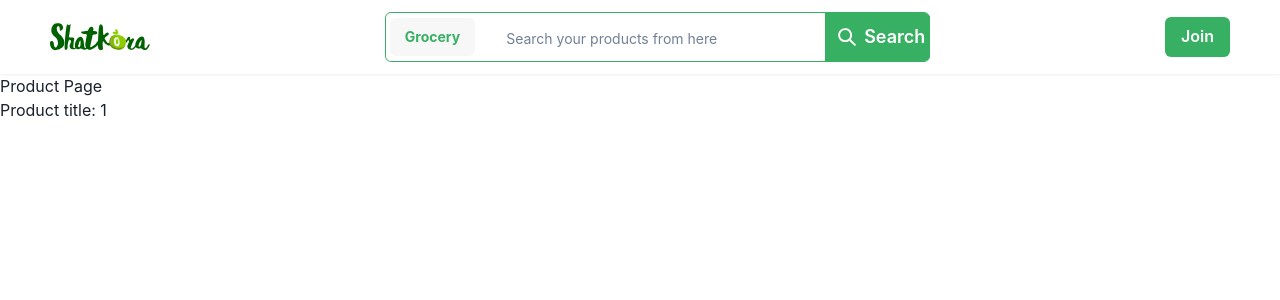
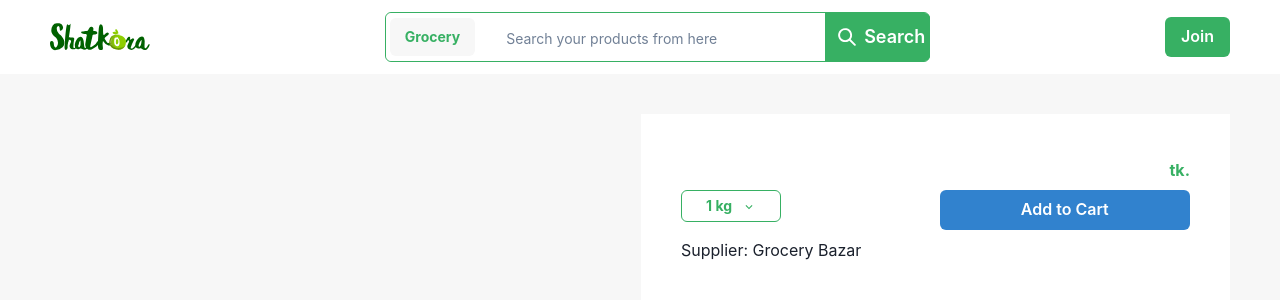
Before and after one commit to mahfuj02/grocery-bazar, a Next.js app: page /product/1 in a window 1280 px wide. Shown: the top 300 px of the page. Built offline with nearby package versions, Linux system fonts and the light colour scheme.

Commit message:
Style product detail page info

```diff
--- /dev/null
+++ b/components/product_detail/ImageGallery.tsx
@@ -0,0 +1,12 @@
+import { Image } from "@chakra-ui/react";
+
+interface Props {
+  image?: string;
+  title?: string;
+}
+
+const ImageGallery = ({ image, title }: Props) => {
+  return <Image src={image} alt={title} />;
+};
+
+export default ImageGallery;
--- /dev/null
+++ b/components/product_detail/ProductInfo.tsx
@@ -0,0 +1,98 @@
+import { ChevronDownIcon } from "@chakra-ui/icons";
+import {
+    Button,
+    Grid,
+    Menu,
+    MenuButton,
+    MenuItem,
+    MenuList,
+    Text
+} from "@chakra-ui/react";
+import { useState } from "react";
+import { BiCheck } from "react-icons/bi";
+import { Product } from "../products/ProductList";
+
+interface Props {
+  product?: Product;
+}
+
+const ProductInfo = ({ product }: Props) => {
+  const [selectedOption, setSelectedOption] = useState("1 kg");
+
+  return (
+    <Grid bg="white" templateRows="repeat(3, auto)" gap={2} p={10}>
+      {/* First Row */}
+      <Grid templateColumns="1fr 1fr" gap={2}>
+        {/* Left side: Title */}
+        <Text fontWeight="bold">{product?.title}</Text>
+
+        {/* Right side: Price */}
+        <Text
+          mt="4px"
+          textAlign="right"
+          textColor="secondary"
+          fontSize="16px"
+          fontWeight={700}
+        >
+          tk.{product?.price}
+        </Text>
+      </Grid>
+
+      {/* Second Row */}
+      <Grid templateColumns="1fr 1fr" gap={2}>
+        {/* Left side: Shop Name */}
+        <Menu >
+          <MenuButton
+            as={Button}
+            size='sm'
+            width='40%'
+            border="1px"
+            borderColor="secondary"
+            textColor="secondary"
+            fontWeight="700"
+            bg="background"
+            _expanded={{ bg: 'background' }}
+            _hover={{bg:'background'}}
+          >
+            {selectedOption}
+            <ChevronDownIcon ml="10px" color="secondary" />
+          </MenuButton>
+          <MenuList>
+            <MenuItem
+              fontWeight='700'
+              textColor='#77798C'
+              onClick={() => setSelectedOption("500 mg")}
+              color={selectedOption === "500 mg" ? "secondary" : "#77798C"}
+              _hover={{ color: "secondary" }}
+            >
+              500 mg
+              {selectedOption === "500 mg" && <BiCheck color="secondary" />}
+            </MenuItem>
+            <MenuItem
+              fontWeight='700'
+              onClick={() => setSelectedOption("100 mg")}
+              color={selectedOption === "100 mg" ? "green" : "#77798C"}
+              _hover={{ color: "secondary" }}
+            >
+              100 mg
+              {selectedOption === "100 mg" && <BiCheck color="secondary" />}
+            </MenuItem>
+
+
+          </MenuList>
+        </Menu>
+
+        {/* Right side: Cart Button */}
+        <Button colorScheme="blue">Add to Cart</Button>
+      </Grid>
+
+      {/* Third Row */}
+      <Grid templateColumns="1fr" gap={2}>
+        {/* Selection Type */}
+        <Text>Supplier: Grocery Bazar</Text>
+      </Grid>
+    </Grid>
+  );
+};
+
+export default ProductInfo;
--- a/components/products/ProductList.tsx
+++ b/components/products/ProductList.tsx
@@ -173,9 +173,11 @@ const ProductList = () => {
     <SimpleGrid columns={{ base: 2, md: 3 }} spacing={4}>
       {products.map((product, index) => (
         <Link
+          textDecoration='none'
+          _hover={{textDecoration:'none'}}
           key={index}
           href={`/product/${convertSlug(product.title)}`}
-          // as={`/product/${convertSlug(product.title)}`}
+
         >
           <ProductCard product={product} />
         </Link>
--- a/pages/product/[productSlug].tsx
+++ b/pages/product/[productSlug].tsx
@@ -1,15 +1,29 @@
-import { useRouter } from 'next/router';
+import ImageGallery from "@/components/product_detail/ImageGallery";
+import ProductInfo from "@/components/product_detail/ProductInfo";
+import { products } from "@/components/products/ProductList";
+import { convertSlug } from "@/services/convertToSlugt";
+import { Box, SimpleGrid } from "@chakra-ui/react";
+import { useRouter } from "next/router";
 
-const ProductPage = () => {
+const ProductDetailPage = () => {
   const router = useRouter();
-  const { productSlug,  } = router.query;
-
+  const { productSlug } = router.query;
+  const product = products.find(
+    (product) => convertSlug(product.title) === productSlug
+  );
   return (
-    <div>
-      <h1>Product Page</h1>
-      <p>Product title: {productSlug}</p>
-    </div>
+    <Box
+      bg="mainPageBG"
+      height="100vh"
+      px={{ base: 20, md: 50 }}
+      py={{ base: 30, md: 10 }}
+    >
+      <SimpleGrid columns={{ base: 1, md: 2 }} gap="2px">
+        <ImageGallery image={product?.image} title={product?.title} />
+        <ProductInfo product={product} />
+      </SimpleGrid>
+    </Box>
   );
 };
 
-export default ProductPage;
+export default ProductDetailPage;
```
